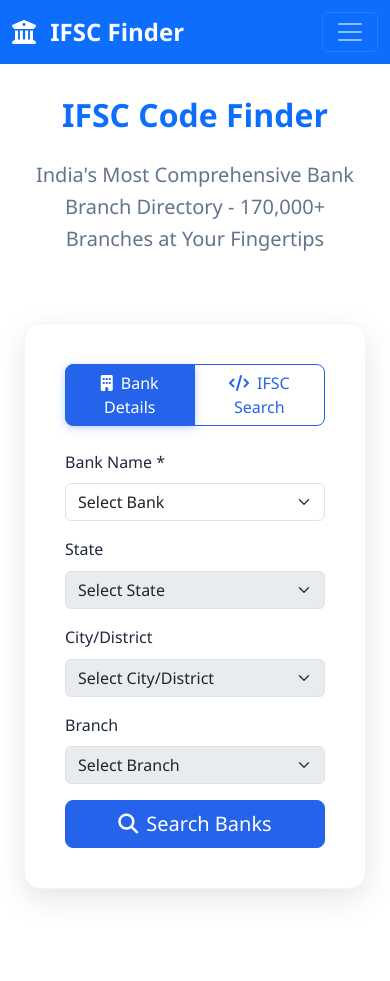
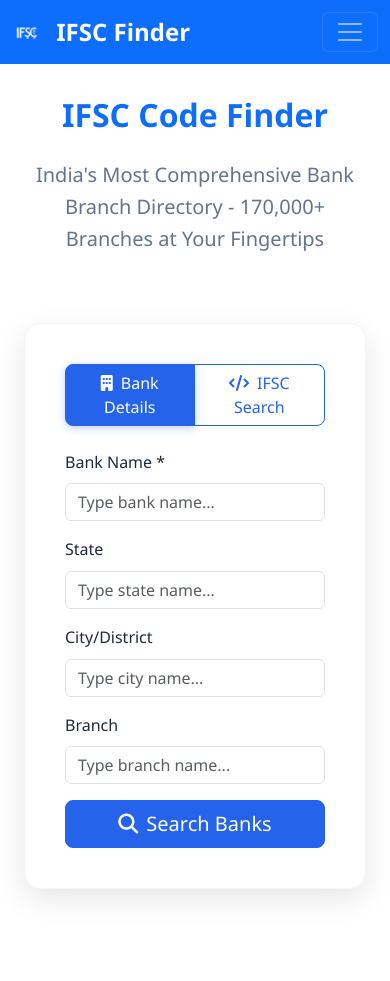
Before and after one commit to sagupanda/BankBranchFinder01.02.02, a Flask app: page / in a window 390 px wide. Shown: the top 981 px of the page. Run offline with Flask 3, Linux system fonts and the light colour scheme; data that the repository does not hold is empty.

Commit message:
Enhance bank search with dynamic forms and display complete details
Implements dynamic autocomplete for bank details form and sets "N/A" for missing phone/STD codes, utilizing API endpoints for contextual suggestions.

Replit-Commit-Author: Agent
Replit-Commit-Session-Id: 054a04e8-fa41-44ba-a2ba-013737a0cde9
Replit-Commit-Screenshot-Url: https://storage.googleapis.com/screenshot-production-us-central1/99991477-b726-409e-93bd-910266f934a8/6476eec4-3a2d-442a-a5a4-3f8320d52666.jpg

```diff
--- a/app.py
+++ b/app.py
@@ -53,8 +53,8 @@ def get_bank_details_from_razorpay(ifsc_code):
                 'CITY2': data.get('CITY', ''),
                 'STATE': data.get('STATE', ''),
                 'ADDRESS': data.get('ADDRESS', ''),
-                'PHONE': '',
-                'STD CODE': '',
+                'PHONE': 'N/A',
+                'STD CODE': 'N/A',
                 'CONTACT': data.get('CONTACT', ''),
                 'RTGS': data.get('RTGS', False),
                 'SWIFT': data.get('SWIFT', ''),
@@ -315,6 +315,105 @@ def get_states():
     states = sorted(df['STATE'].unique())
     return jsonify(states)
 
+@app.route('/api/dynamic_banks')
+def get_dynamic_banks():
+    """Get banks for dynamic autocomplete"""
+    df = init_data()
+    query = request.args.get('q', '').strip()
+
+    if not query or len(query) < 2:
+        return jsonify([])
+
+    # Search for banks matching the query
+    filtered_banks = df[df['BANK'].str.contains(query, case=False, na=False)]['BANK'].unique()
+    results = [{'label': bank, 'value': bank, 'type': 'bank'} for bank in sorted(filtered_banks)[:10]]
+
+    return jsonify(results)
+
+@app.route('/api/dynamic_states')
+def get_dynamic_states():
+    """Get states for dynamic autocomplete"""
+    df = init_data()
+    query = request.args.get('q', '').strip()
+    bank = request.args.get('bank', '').strip()
+
+    if not query or len(query) < 2:
+        return jsonify([])
+
+    # Filter by bank if provided
+    if bank:
+        df = df[df['BANK'].str.contains(bank, case=False, na=False)]
+
+    # Search for states matching the query
+    filtered_states = df[df['STATE'].str.contains(query, case=False, na=False)]['STATE'].unique()
+    results = [{'label': state, 'value': state, 'type': 'state'} for state in sorted(filtered_states)[:10]]
+
+    return jsonify(results)
+
+@app.route('/api/dynamic_cities')
+def get_dynamic_cities():
+    """Get cities for dynamic autocomplete"""
+    df = init_data()
+    query = request.args.get('q', '').strip()
+    bank = request.args.get('bank', '').strip()
+    state = request.args.get('state', '').strip()
+
+    if not query or len(query) < 2:
+        return jsonify([])
+
+    # Filter by bank and state if provided
+    if bank:
+        df = df[df['BANK'].str.contains(bank, case=False, na=False)]
+    if state:
+        df = df[df['STATE'].str.contains(state, case=False, na=False)]
+
+    # Search for cities matching the query
+    city_matches = df[
+        (df['CITY1'].str.contains(query, case=False, na=False)) |
+        (df['CITY2'].str.contains(query, case=False, na=False))
+    ]
+
+    cities = []
+    for _, row in city_matches.iterrows():
+        if row['CITY1'] and query.lower() in row['CITY1'].lower():
+            cities.append(row['CITY1'])
+        if row['CITY2'] and query.lower() in row['CITY2'].lower():
+            cities.append(row['CITY2'])
+
+    unique_cities = sorted(list(set(cities)))
+    results = [{'label': city, 'value': city, 'type': 'city'} for city in unique_cities[:10]]
+
+    return jsonify(results)
+
+@app.route('/api/dynamic_branches')
+def get_dynamic_branches():
+    """Get branches for dynamic autocomplete"""
+    df = init_data()
+    query = request.args.get('q', '').strip()
+    bank = request.args.get('bank', '').strip()
+    state = request.args.get('state', '').strip()
+    city = request.args.get('city', '').strip()
+
+    if not query or len(query) < 2:
+        return jsonify([])
+
+    # Filter by bank, state, and city if provided
+    if bank:
+        df = df[df['BANK'].str.contains(bank, case=False, na=False)]
+    if state:
+        df = df[df['STATE'].str.contains(state, case=False, na=False)]
+    if city:
+        df = df[
+            (df['CITY1'].str.contains(city, case=False, na=False)) |
+            (df['CITY2'].str.contains(city, case=False, na=False))
+        ]
+
+    # Search for branches matching the query
+    filtered_branches = df[df['BRANCH'].str.contains(query, case=False, na=False)]['BRANCH'].unique()
+    results = [{'label': branch, 'value': branch, 'type': 'branch'} for branch in sorted(filtered_branches)[:10]]
+
+    return jsonify(results)
+
 @app.route('/sitemap.xml')
 @cache.cached(timeout=3600)
 def sitemap():
--- a/static/autocomplete.js
+++ b/static/autocomplete.js
@@ -44,7 +44,8 @@ function initializeAutocomplete(inputId, resultsId) {
         } else if (e.key === 'Enter') {
             e.preventDefault();
             if (currentFocus > -1 && items[currentFocus]) {
-                selectItem(items[currentFocus].textContent, input, results);
+                const value = items[currentFocus].querySelector('span').textContent;
+                selectItem(value, input, results);
             } else {
                 // Submit the form
                 input.closest('form').submit();
@@ -85,10 +86,20 @@ function initializeAutocomplete(inputId, resultsId) {
         suggestions.forEach(suggestion => {
             const item = document.createElement('div');
             item.className = 'autocomplete-item';
-            item.textContent = suggestion;
+
+            // Handle both string and object suggestions
+            const displayText = typeof suggestion === 'string' ? suggestion : suggestion.label;
+            const value = typeof suggestion === 'string' ? suggestion : suggestion.value;
+
+            item.innerHTML = `
+                <div class="d-flex justify-content-between align-items-center">
+                    <span>${displayText}</span>
+                    <small class="text-muted">${suggestion.type || ''}</small>
+                </div>
+            `;
 
             item.addEventListener('click', function() {
-                selectItem(suggestion, inputElement, resultsContainer);
+                selectItem(value, inputElement, resultsContainer);
             });
 
             resultsContainer.appendChild(item);
--- a/templates/base.html
+++ b/templates/base.html
@@ -21,7 +21,7 @@
     <nav class="navbar navbar-expand-lg navbar-dark bg-primary">
         <div class="container">
             <a class="navbar-brand fw-bold" href="{{ url_for('index') }}">
-                <i class="fas fa-university me-2"></i>
+                <img src="{{ url_for('static', filename='IFSCWHT.png') }}" alt="IFSC Finder" height="30" class="me-2">
                 IFSC Finder
             </a>
             <button class="navbar-toggler" type="button" data-bs-toggle="collapse" data-bs-target="#navbarNav">
--- a/templates/index.html
+++ b/templates/index.html
@@ -69,28 +69,53 @@
                         <form action="{{ url_for('search') }}" method="GET" class="mb-0" id="bankForm">
                             <div class="row g-3">
                                 <div class="col-md-6">
-                                    <label for="bankSelect" class="form-label">Bank Name *</label>
-                                    <select class="form-select" name="bank" id="bankSelect" required>
-                                        <option value="">Select Bank</option>
-                                    </select>
+                                    <label for="bankInput" class="form-label">Bank Name *</label>
+                                    <div class="position-relative">
+                                        <input type="text"
+                                               class="form-control"
+                                               name="bank"
+                                               id="bankInput"
+                                               placeholder="Type bank name..."
+                                               autocomplete="off"
+                                               required>
+                                        <div id="bankSuggestions" class="autocomplete-results"></div>
+                                    </div>
                                 </div>
                                 <div class="col-md-6">
-                                    <label for="stateSelect" class="form-label">State</label>
-                                    <select class="form-select" name="state" id="stateSelect" disabled>
-                                        <option value="">Select State</option>
-                                    </select>
+                                    <label for="stateInput" class="form-label">State</label>
+                                    <div class="position-relative">
+                                        <input type="text"
+                                               class="form-control"
+                                               name="state"
+                                               id="stateInput"
+                                               placeholder="Type state name..."
+                                               autocomplete="off">
+                                        <div id="stateSuggestions" class="autocomplete-results"></div>
+                                    </div>
                                 </div>
                                 <div class="col-md-6">
-                                    <label for="citySelect" class="form-label">City/District</label>
-                                    <select class="form-select" name="city" id="citySelect" disabled>
-                                        <option value="">Select City/District</option>
-                                    </select>
+                                    <label for="cityInput" class="form-label">City/District</label>
+                                    <div class="position-relative">
+                                        <input type="text"
+                                               class="form-control"
+                                               name="city"
+                                               id="cityInput"
+                                               placeholder="Type city name..."
+                                               autocomplete="off">
+                                        <div id="citySuggestions" class="autocomplete-results"></div>
+                                    </div>
                                 </div>
                                 <div class="col-md-6">
-                                    <label for="branchSelect" class="form-label">Branch</label>
-                                    <select class="form-select" name="branch" id="branchSelect" disabled>
-                                        <option value="">Select Branch</option>
-                                    </select>
+                                    <label for="branchInput" class="form-label">Branch</label>
+                                    <div class="position-relative">
+                                        <input type="text"
+                                               class="form-control"
+                                               name="branch"
+                                               id="branchInput"
+                                               placeholder="Type branch name..."
+                                               autocomplete="off">
+                                        <div id="branchSuggestions" class="autocomplete-results"></div>
+                                    </div>
                                 </div>
                                 <div class="col-12">
                                     <button type="submit" class="btn btn-primary btn-lg w-100">
@@ -223,6 +248,88 @@ document.addEventListener('DOMContentLoaded', function() {
         initializeAutocomplete('searchInput', 'autocompleteResults');
     }
 
+    // Initialize dynamic autocomplete for bank details form
+    initializeDynamicAutocomplete('bankInput', 'bankSuggestions', '/api/dynamic_banks');
+    initializeDynamicAutocomplete('stateInput', 'stateSuggestions', '/api/dynamic_states');
+    initializeDynamicAutocomplete('cityInput', 'citySuggestions', '/api/dynamic_cities');
+    initializeDynamicAutocomplete('branchInput', 'branchSuggestions', '/api/dynamic_branches');
+
+    // Dynamic autocomplete function for bank details form
+    function initializeDynamicAutocomplete(inputId, resultsId, apiUrl) {
+        const input = document.getElementById(inputId);
+        const results = document.getElementById(resultsId);
+
+        if (!input || !results) return;
+
+        let timeout;
+
+        input.addEventListener('input', function() {
+            const query = this.value.trim();
+
+            clearTimeout(timeout);
+
+            if (query.length < 2) {
+                results.style.display = 'none';
+                return;
+            }
+
+            timeout = setTimeout(() => {
+                // Get form context for filtered results
+                const bankValue = document.getElementById('bankInput').value;
+                const stateValue = document.getElementById('stateInput').value;
+                const cityValue = document.getElementById('cityInput').value;
+
+                let url = `${apiUrl}?q=${encodeURIComponent(query)}`;
+                if (apiUrl !== '/api/dynamic_banks' && bankValue) {
+                    url += `&bank=${encodeURIComponent(bankValue)}`;
+                }
+                if (apiUrl === '/api/dynamic_cities' && stateValue) {
+                    url += `&state=${encodeURIComponent(stateValue)}`;
+                }
+                if (apiUrl === '/api/dynamic_branches' && cityValue) {
+                    url += `&city=${encodeURIComponent(cityValue)}`;
+                }
+
+                fetch(url)
+                    .then(response => response.json())
+                    .then(data => {
+                        results.innerHTML = '';
+
+                        if (data.length === 0) {
+                            results.style.display = 'none';
+                            return;
+                        }
+
+                        data.forEach(item => {
+                            const div = document.createElement('div');
+                            div.className = 'autocomplete-item';
+                            div.textContent = item.label;
+
+                            div.addEventListener('click', function() {
+                                input.value = item.value;
+                                results.style.display = 'none';
+                            });
+
+                            results.appendChild(div);
+                        });
+
+                        results.style.display = 'block';
+                    })
+                    .catch(error => {
+                        console.error('Autocomplete error:', error);
+                        results.style.display = 'none';
+                    });
+            }, 300);
+        });
+
+        // Hide results when clicking outside
+        document.addEventListener('click', function(e) {
+            if (!input.contains(e.target) && !results.contains(e.target)) {
+                results.style.display = 'none';
+            }
+        });
+    }
+
     // Handle search mode toggle
     const ifscMode = document.getElementById('ifscMode');
     const bankMode = document.getElementById('bankMode');
@@ -240,130 +347,9 @@ document.addEventListener('DOMContentLoaded', function() {
         if (this.checked) {
             bankForm.classList.remove('d-none');
             ifscForm.classList.add('d-none');
-            loadBanks(); // Load banks when switching to bank mode
         }
     });
 
-    // Load banks on page load since Bank Details is now default
-    loadBanks();
-
-    // Dropdown elements
-    const bankSelect = document.getElementById('bankSelect');
-    const stateSelect = document.getElementById('stateSelect');
-    const citySelect = document.getElementById('citySelect');
-    const branchSelect = document.getElementById('branchSelect');
-
-    // Load banks function
-    function loadBanks() {
-        fetch('/api/banks')
-            .then(response => response.json())
-            .then(banks => {
-                bankSelect.innerHTML = '<option value="">Select Bank</option>';
-                banks.forEach(bank => {
-                    const option = document.createElement('option');
-                    option.value = bank;
-                    option.textContent = bank;
-                    bankSelect.appendChild(option);
-                });
-            })
-            .catch(error => console.error('Error loading banks:', error));
-    }
-
-    // Bank selection change
-    bankSelect.addEventListener('change', function() {
-        const selectedBank = this.value;
-
-        // Reset dependent dropdowns
-        stateSelect.innerHTML = '<option value="">Select State</option>';
-        citySelect.innerHTML = '<option value="">Select City</option>';
-        branchSelect.innerHTML = '<option value="">Select Branch</option>';
-
-        if (selectedBank) {
-            stateSelect.disabled = false;
-
-            // Load states for selected bank
-            fetch(`/api/states?bank=${encodeURIComponent(selectedBank)}`)
-                .then(response => response.json())
-                .then(states => {
-                    states.forEach(state => {
-                        const option = document.createElement('option');
-                        option.value = state;
-                        option.textContent = state;
-                        stateSelect.appendChild(option);
-                    });
-                })
-                .catch(error => console.error('Error loading states:', error));
-        } else {
-            stateSelect.disabled = true;
-            citySelect.disabled = true;
-            branchSelect.disabled = true;
-        }
-    });
-
-    // State selection change
-    stateSelect.addEventListener('change', function() {
-        const selectedBank = bankSelect.value;
-        const selectedState = this.value;
-
-        // Reset dependent dropdowns
-        citySelect.innerHTML = '<option value="">Select City/District</option>';
-        branchSelect.innerHTML = '<option value="">Select Branch</option>';
-
-        if (selectedState) {
-            citySelect.disabled = false;
-
-            // Load cities for selected bank and state
-            fetch(`/api/cities?bank=${encodeURIComponent(selectedBank)}&state=${encodeURIComponent(selectedState)}`)
-                .then(response => response.json())
-                .then(cities => {
-                    cities.forEach(city => {
-                        const option = document.createElement('option');
-                        option.value = city;
-                        option.textContent = city;
-                        citySelect.appendChild(option);
-                    });
-                })
-                .catch(error => console.error('Error loading cities:', error));
-        } else {
-            citySelect.disabled = true;
-            branchSelect.disabled = true;
-        }
-    });
-
-    // City selection change
-    citySelect.addEventListener('change', function() {
-        const selectedBank = bankSelect.value;
-        const selectedState = stateSelect.value;
-        const selectedCity = this.value;
-
-        // Reset branch dropdown
-        branchSelect.innerHTML = '<option value="">Select Branch</option>';
-
-        if (selectedCity) {
-            branchSelect.disabled = false;
-
-            // Load branches for selected bank, state, and city
-            const params = new URLSearchParams({
-                bank: selectedBank,
-                state: selectedState,
-                city: selectedCity
-            });
-
-            fetch(`/api/branches?${params}`)
-                .then(response => response.json())
-                .then(branches => {
-                    branches.forEach(branch => {
-                        const option = document.createElement('option');
-                        option.value = branch;
-                        option.textContent = branch;
-                        branchSelect.appendChild(option);
-                    });
-                })
-                .catch(error => console.error('Error loading branches:', error));
-        } else {
-            branchSelect.disabled = true;
-        }
-    });
 });
 </script>
 {% endblock %}
```
Also changed, not shown: replit.md (+5 -0 lines), templates/ifsc_detail.html (+6 -3 lines), 1 other file.
